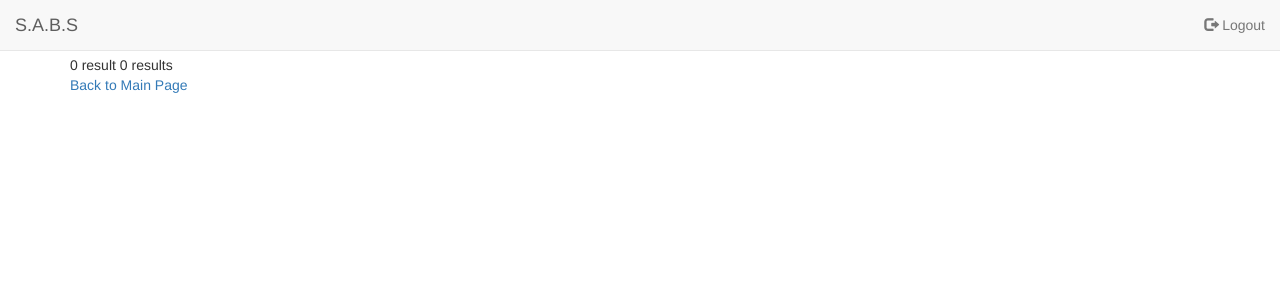
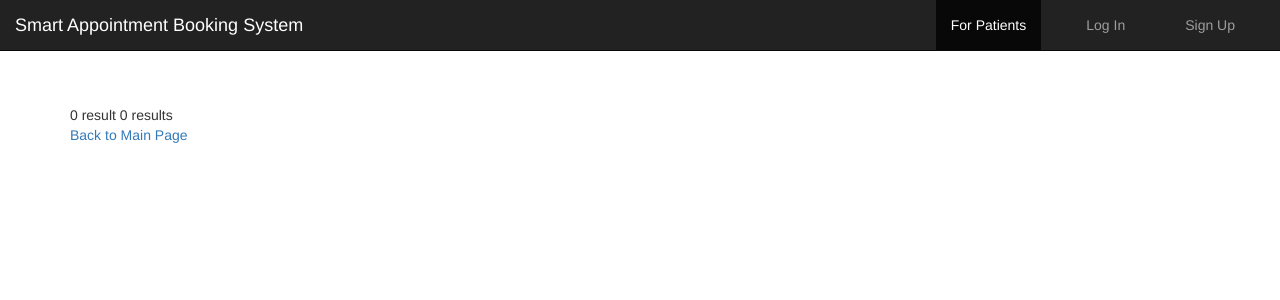
Before and after one commit to AbhinavGyan/DBMS-Mini-Project, a PHP site: page /result.php?searchText=1 in a window 1280 px wide. Shown: the top 300 px of the page. Run offline with PHP 8.4, Linux system fonts and the light colour scheme; data that the repository does not hold is empty; some libraries are stand-ins or nearby versions.

Commit message:
search navbar included

```diff
--- a/result.php
+++ b/result.php
@@ -1,5 +1,5 @@
 <?php
-
+session_start();
 require_once "includes/connect.php";
 
 ?>
@@ -10,9 +10,9 @@ require_once "includes/connect.php";
     <title>LOGIN</title>
        <meta charset="utf-8">
 	   <meta name="viewport" content="width=device-width, initial-scale=1">
-       <link rel="stylesheet" href="https://maxcdn.bootstrapcdn.com/bootstrap/3.3.7/css/bootstrap.min.css">
-       <script src="https://ajax.googleapis.com/ajax/libs/jquery/3.2.1/jquery.min.js"></script>
-       <script src="https://maxcdn.bootstrapcdn.com/bootstrap/3.3.7/js/bootstrap.min.js"></script>
+       <link rel="stylesheet" href="css/bootstrap.min.css">
+	    <script src="scripts/jquery.min.js"></script>
+	    <script src="scripts/bootstrap.min.js"></script>
 </head>
 <style>
 .b{padding-left:15px;
@@ -37,23 +37,48 @@ float:right;}
 
 </style>
 <body>
-
-	<nav class="navbar navbar-default navbar-fixed-top">
+    <nav class="navbar navbar-inverse navbar-fixed-top">
 		<div class="container-fluid">
 			<div class="navbar-header">
-      <button type="button" class="navbar-toggle" data-toggle="collapse" data-target="#myNavbar">
+				<button type="button" class="navbar-toggle" data-toggle="collapse" data-target="#myNavbarTop">
 					<span class="icon-bar"></span>
 					<span class="icon-bar"></span>
 					<span class="icon-bar"></span>
 				</button>
-      <a class="navbar-brand B" href="#" >S.A.B.S</a>
+				<a class="navbar-brand" href="index.php">Smart Appointment Booking System</a>
 			</div>
-    <div class="collapse navbar-collapse" id="myNavbar">
+			<div class="collapse navbar-collapse" id="myNavbarTop">
 				<ul class="nav navbar-nav navbar-right">
-      <li><a href="index.html"><span class="glyphicon glyphicon-log-out"></span> Logout</a></li>
+					<li class="active"><a href="index.php">For Patients</a></li>
+					<li class="navbar-text"> </li>
+
+					<?php
+
+					if (isset($_SESSION['personID'])) {
+
+						//logged in
+						echo '
+							<li><a href="person/profile.php">My Profile</a></li>
+							<li class="navbar-text"> </li>
+							<li><a href="includes/person-logout.php">Log Out</a></li>';
+					}
+                    else {
+
+						//not logged in
+						echo '
+							<li><a href="person/login.php">Log In</a></li>
+							<li class="navbar-text"> </li>
+							<li><a href="person/signup.php">Sign Up</a></li>';
+					}
+
+					?>
+
+					<li class="navbar-text"> </li>
+				</ul>
 			</div>
 		</div>
 	</nav>
+	<nav class="navbar navbar-inverse" style="margin-bottom: 0;"></nav>
 
 
 
@@ -99,7 +124,7 @@ float:right;}
                     ?>
                     <div class="media thumb">
                         <div class="media-body b">
-                           <h4 class="media-heading"> <?php echo $firstName;?> <?php echo $lastName;?></h4>
+                           <h4 class="media-heading"><b> <?php echo $firstName;?> <?php echo $lastName;?></b></h4>
                            <p>Gender : <?php echo $gender;?></p>
 		                   <p>Qualification :  <?php echo $qualification;?></p>
 		                   <p>Fee : <?php echo $fee;?></p>
```
Also changed, not shown: result2.php (+54 -7 lines). Lines whose indentation alone changed are shown as unchanged.
